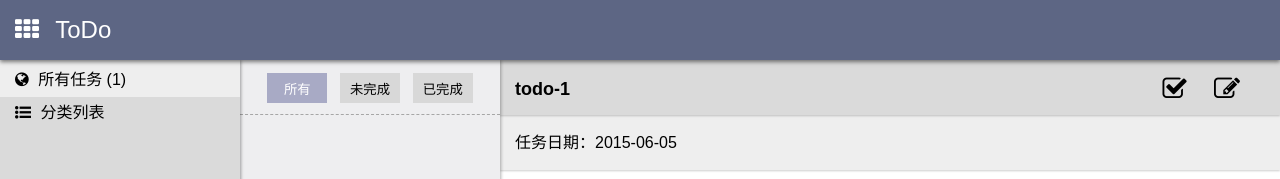
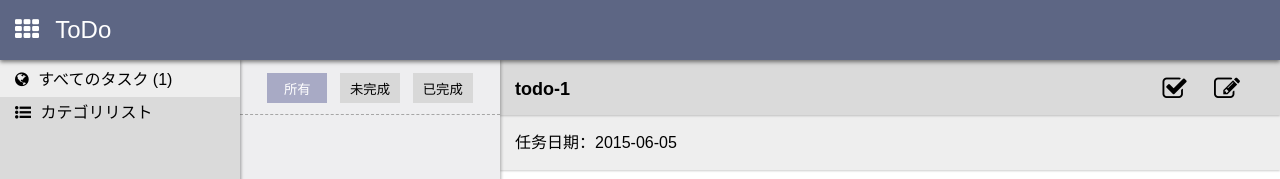
Before and after one commit to takagotch/o2293, a website: page index.html in a window 1280 px wide. Shown: the top 179 px of the page. Drawn offline with Linux system fonts and the light colour scheme.

Commit message:
Update index.html

```diff
--- a/index.html
+++ b/index.html
@@ -30,9 +30,9 @@
         <div class="main">
             <div class="left page-active">
                 <div id="allTasks" cateid="-1" class="list-title all-tasks active">
-                    <i class="fa fa-globe"></i> 所有任务 (<span>1</span>)
+                    <i class="fa fa-globe"></i> すべてのタスク (<span>1</span>)
                 </div>
-                <div class="cate"><i class="fa fa-list-ul"></i> 分类列表</div>
+                <div class="cate"><i class="fa fa-list-ul"></i> カテゴリリスト</div>
                 <div id="listcontent" class="list">
                     <!-- <ul>
                         <li>
```
